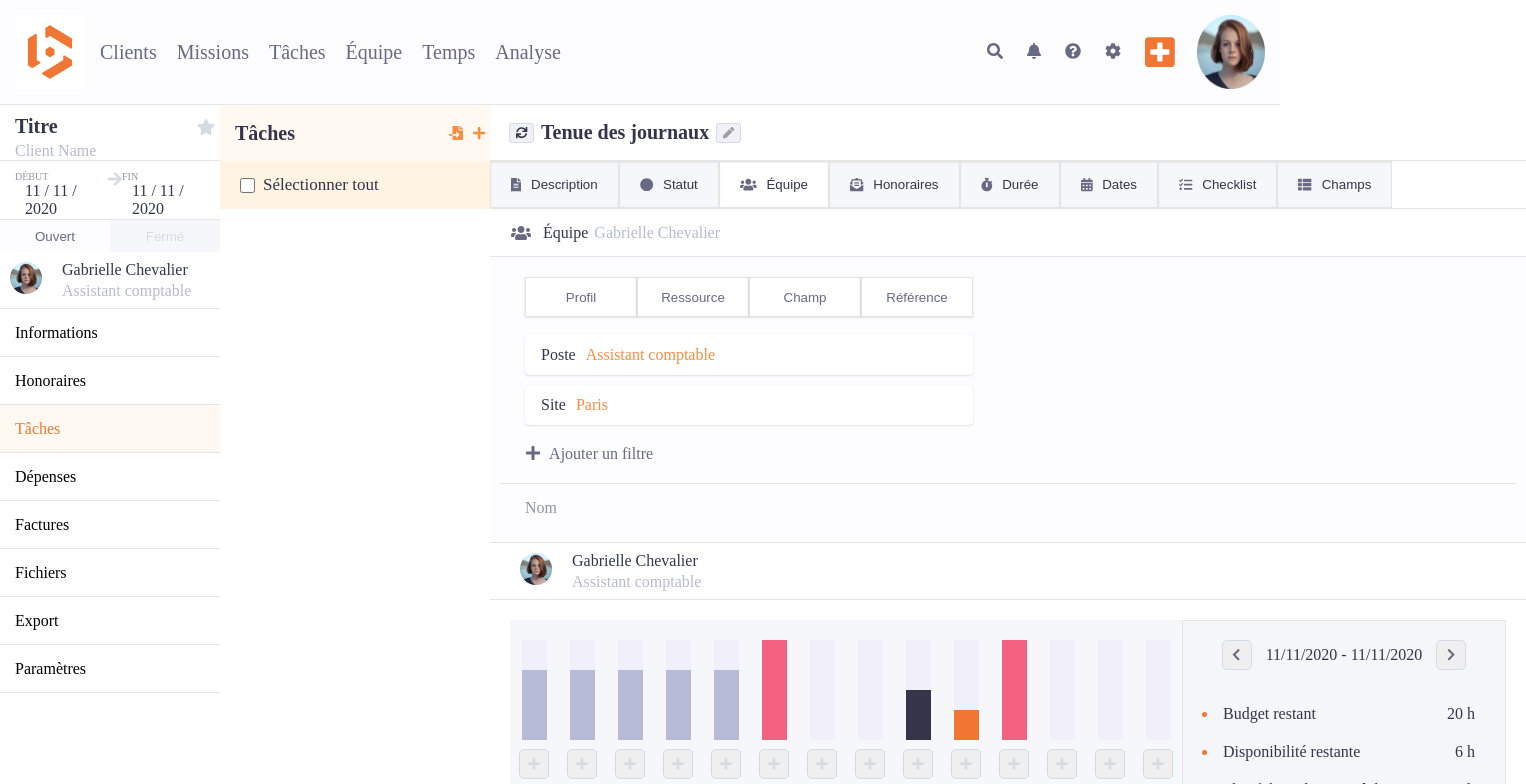
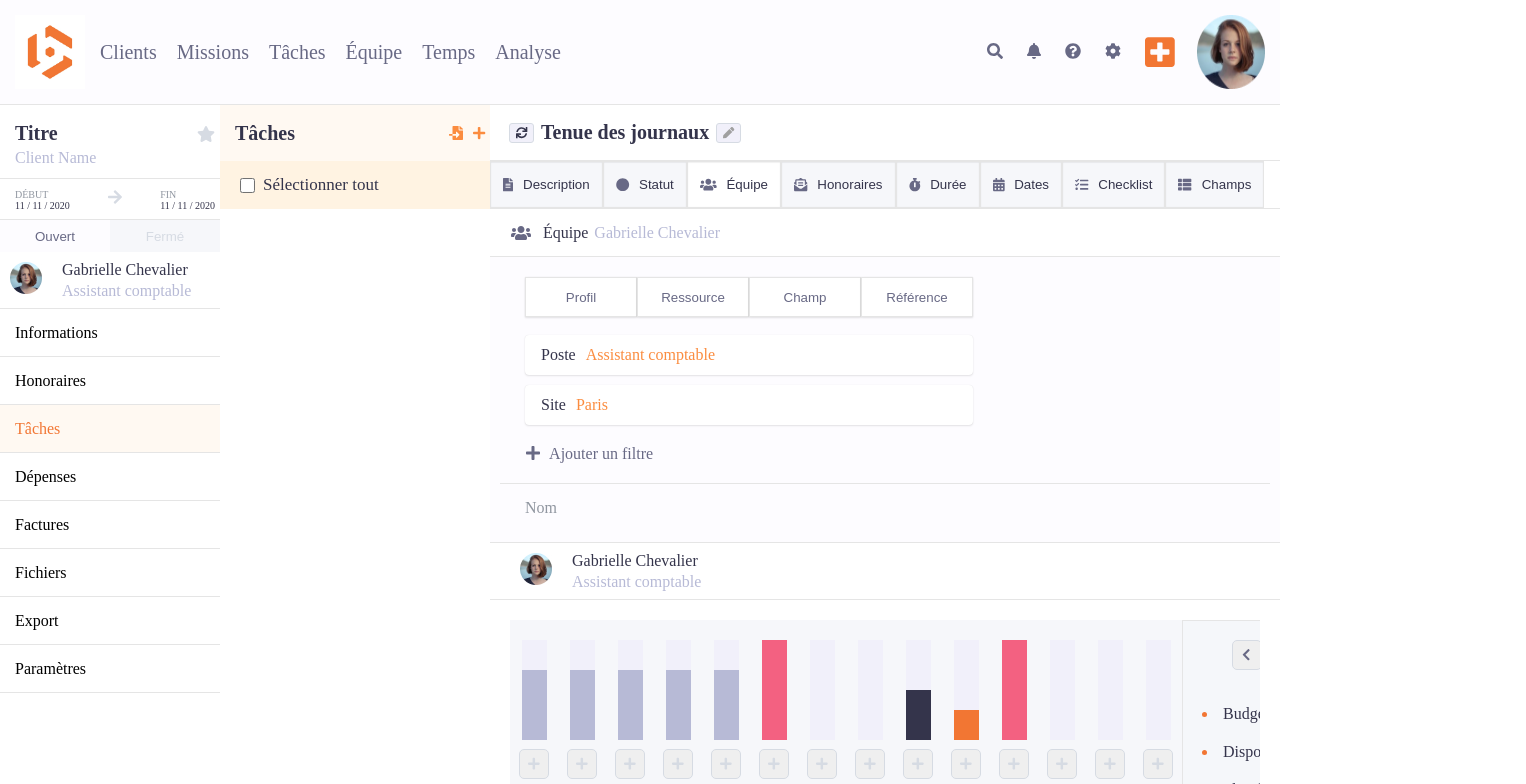
Before and after one commit to deepikabekal/Beeye-1.0, a React (Create React App) app: page / in a window 1280 px wide. Shown: the top 784 px of the page, 1526 px wide, since content can reach past the window. Built offline with nearby package versions, Linux system fonts and the light colour scheme.

Commit message:
added css to fit the page to the screen

```diff
--- a/public/index.css
+++ b/public/index.css
@@ -41,7 +41,7 @@ body {
 
 /* rott div style */
 #root {
-  width: 100%;
+  min-width: 800px;
 }
 
 .container {
--- a/src/components/Journaux/JournauxStyles.css
+++ b/src/components/Journaux/JournauxStyles.css
@@ -1,12 +1,12 @@
 .journaux-container {
-  width: 100%;
+  min-width: 700px;
 }
 
 .journaux-header {
   display: flex;
   width: 90%;
   flex-grow: 1;
-  min-width: 800px;
+  /* min-width: 800px; */
   align-items: center;
   height: 56px;
   /* margin-left: 10px; */
@@ -51,7 +51,7 @@
   display: flex;
   /* justify-content: center; */
   align-items: center;
-  padding: 0 20px;
+  padding: 0 12px;
   color: var(--baseDark01);
   background-color: var(--greysLight02);
   border: 1px solid var(--borderColor);
--- a/src/components/LeftMenu/LeftMenuStyles.css
+++ b/src/components/LeftMenu/LeftMenuStyles.css
@@ -54,9 +54,9 @@
   font-size: 10px;
 }
 
-.date-span {
+.title-date-span {
   color: var(--baseDark01);
-  padding: 0 10px;
+  font-size: 10px;
 }
 
 .client-name {
--- a/src/components/LeftMenu/TitleBlock.js
+++ b/src/components/LeftMenu/TitleBlock.js
@@ -15,14 +15,14 @@ function TitleBlock() {
       <div className="menu-link-container ">
         <div className="debut-container">
           <span className="link-span">DÉBUT</span>
-          <span className="date-span">11 / 11 / 2020</span>
+          <span className="title-date-span">11 / 11 / 2020</span>
         </div>
         <div className="arrow-icon-container">
           <FontAwesomeIcon icon={faArrowRight} className="arrow-icon" />
         </div>
         <div className="fin-container">
           <span className="link-span">FIN</span>
-          <span className="date-span">11 / 11 / 2020</span>
+          <span className="title-date-span">11 / 11 / 2020</span>
         </div>
       </div>
     </div>
--- a/src/components/TeamSection/index.js
+++ b/src/components/TeamSection/index.js
@@ -1,5 +1,4 @@
 import { React, useState } from "react";
-import PlanningGraph from "./PlanningGraph";
 import ResourcePlanning from "./ResourcePlanning";
 import Equipe from "./Equipe";
 
```
